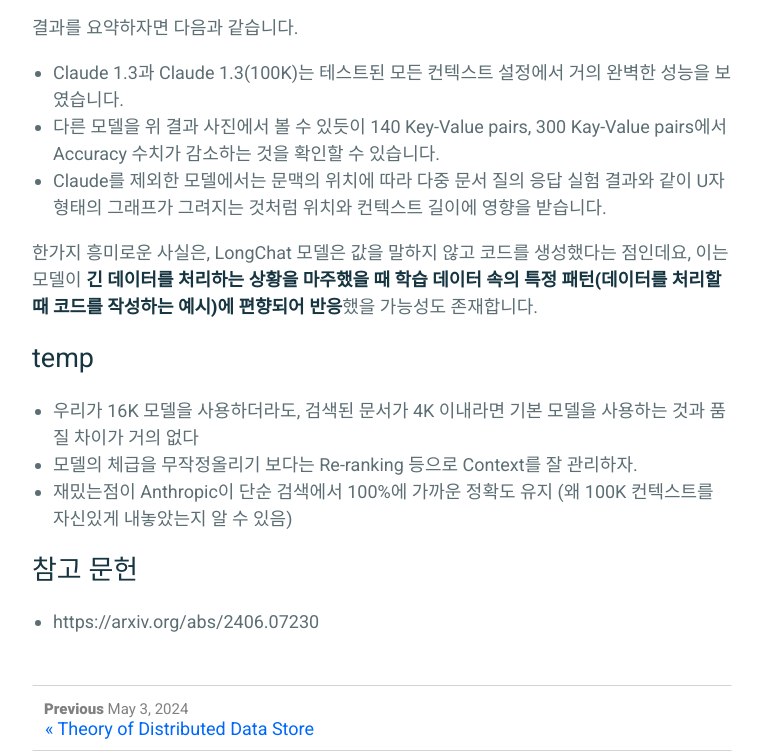
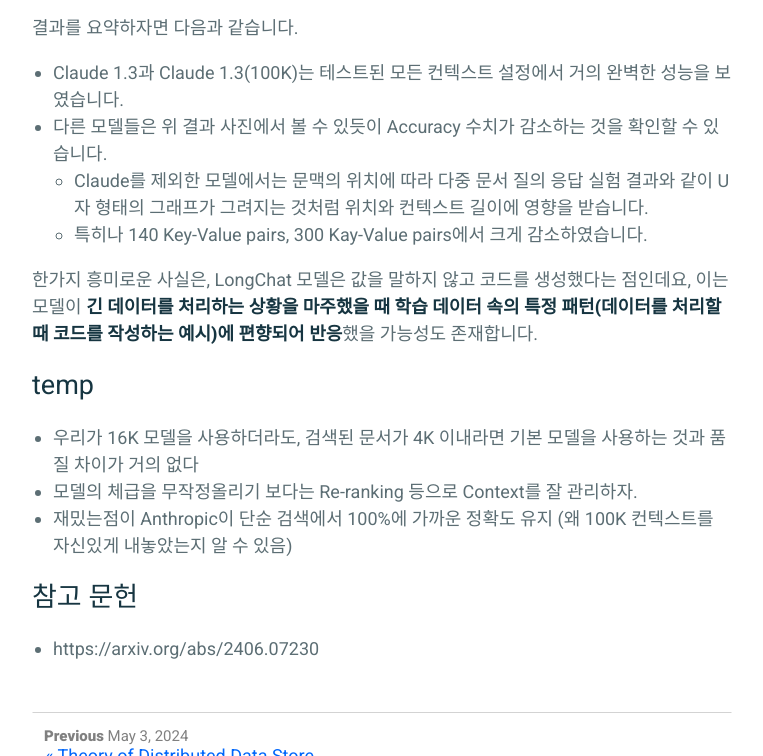
Before and after one commit to parkhuiwo0/parkhuiwo0.github.io, a Jekyll site: the page built from _posts/2026-03-27-Lost-In-the-Middle.md, in a window 1280 px wide and 900 px high, scrolled down 6273 px, cut to the strip 144-900 px from the top of the window. Shown: the whole strip, without its empty margins (258-1021 px from the left). Built offline with Jekyll 4.4.1, drawn with Linux system fonts in a browser that asks for light colours.

Commit message:
Update 2026-03-27-Lost-In-the-Middle.md

```diff
--- a/_posts/2026-03-27-Lost-In-the-Middle.md
+++ b/_posts/2026-03-27-Lost-In-the-Middle.md
@@ -193,8 +193,9 @@
 
 결과를 요약하자면 다음과 같습니다.
 - Claude 1.3과 Claude 1.3(100K)는 테스트된 모든 컨텍스트 설정에서 거의 완벽한 성능을 보였습니다.
-- 다른 모델을 위 결과 사진에서 볼 수 있듯이 140 Key-Value pairs, 300 Kay-Value pairs에서 Accuracy 수치가 감소하는 것을 확인할 수 있습니다.
-- Claude를 제외한 모델에서는 문맥의 위치에 따라 다중 문서 질의 응답 실험 결과와 같이 U자 형태의 그래프가 그려지는 것처럼 위치와 컨텍스트 길이에 영향을 받습니다.
+- 다른 모델들은 위 결과 사진에서 볼 수 있듯이 Accuracy 수치가 감소하는 것을 확인할 수 있습니다.
+    - Claude를 제외한 모델에서는 문맥의 위치에 따라 다중 문서 질의 응답 실험 결과와 같이 U자 형태의 그래프가 그려지는 것처럼 위치와 컨텍스트 길이에 영향을 받습니다.
+    - 특히나 140 Key-Value pairs, 300 Kay-Value pairs에서 크게 감소하였습니다.
 
 한가지 흥미로운 사실은, LongChat 모델은 값을 말하지 않고 코드를 생성했다는 점인데요, 이는 모델이 **긴 데이터를 처리하는 상황을 마주했을 때 학습 데이터 속의 특정 패턴(데이터를 처리할 때 코드를 작성하는 예시)에 편향되어 반응**했을 가능성도 존재합니다.
 
```
